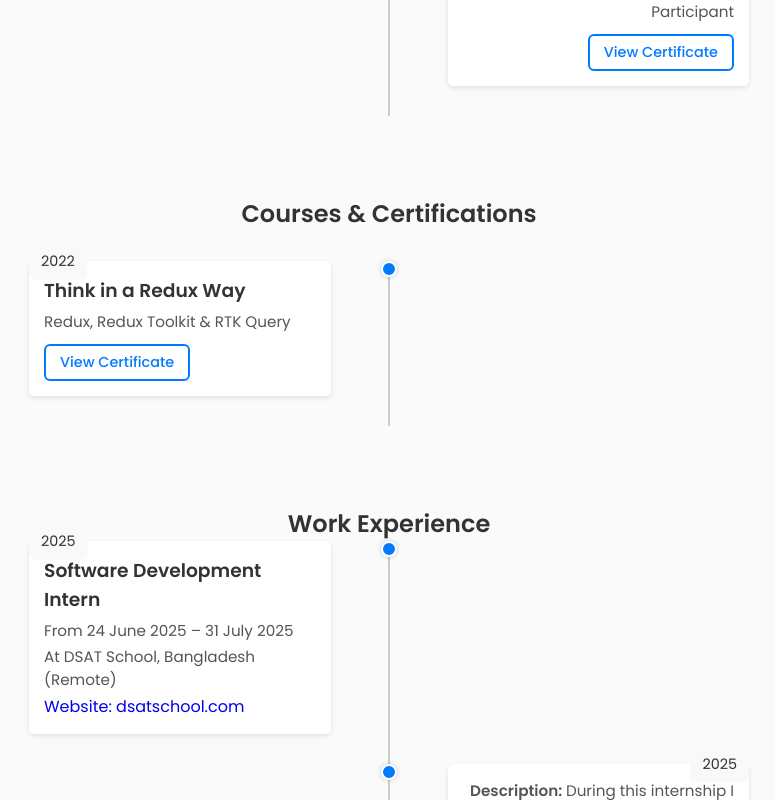
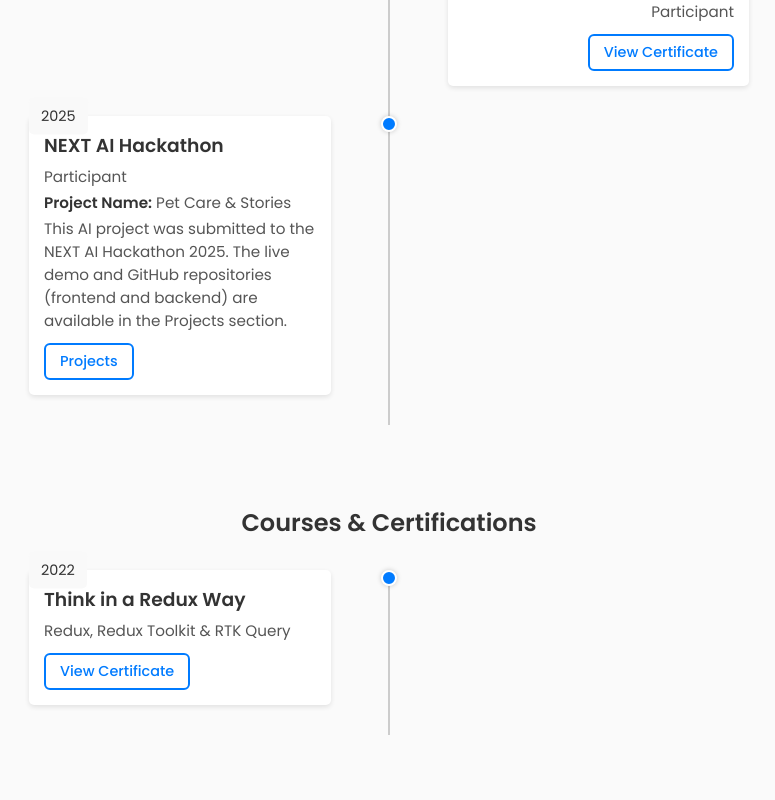
Before and after one commit to ahmedbaser/Portfolio, a React (Vite) app: page / in a window 1280 px wide. Shown: the part 2360-3160 px from the top of the page, without its empty margins (251-1026 px from the left). Built offline with nearby package versions, Linux system fonts and the light colour scheme.

Commit message:
portfolio updated

```diff
--- a/src/components/education/Education.jsx
+++ b/src/components/education/Education.jsx
@@ -11,7 +11,7 @@ const Education = () => {
           <div className="details">
             <h3>Higher Secondary Certificate</h3>
             <p>Kulaura Government college</p>
-            <p>Group: Science</p>
+            <p>Field of Study: Science</p>
           </div>
         </div>
       </div>
--- a/src/components/honor/Honor.css
+++ b/src/components/honor/Honor.css
@@ -10,6 +10,10 @@
 .honor h2 {
   text-align: center;
   margin-bottom: 30px;
+  color: #333;
+}
+.project-name {
+  font-weight: 600;
   color: #333;
 }
 
--- a/src/components/honor/Honor.jsx
+++ b/src/components/honor/Honor.jsx
@@ -37,6 +37,26 @@ const Honor = () => {
             </a>
           </div>
         </div>
+        <div className="entry">
+          <div className="date">2025</div>
+          <div className="details">
+            <h3>NEXT AI Hackathon</h3>
+            <p>Participant</p>
+            <p>
+              <span className="project-name">Project Name:</span> Pet Care &
+              Stories
+            </p>
+            <p>
+              This AI project was submitted to the NEXT AI Hackathon 2025. The
+              live demo and GitHub repositories (frontend and backend) are
+              available in the Projects section.
+            </p>
+            {/* <p>View Certificate </p> */}
+            <a className="certificate-btn" href="#projects">
+              Projects
+            </a>
+          </div>
+        </div>
       </div>
     </div>
   );
--- a/src/components/internship/Internship.css
+++ b/src/components/internship/Internship.css
@@ -24,8 +24,8 @@
 
   transition: all 0.3s ease;
   font-weight: 500; */
-  text-decoration: underline;
-  text-decoration: #333;
+
+  color: #333;
   font-weight: 600;
 }
 .timeline {
```
